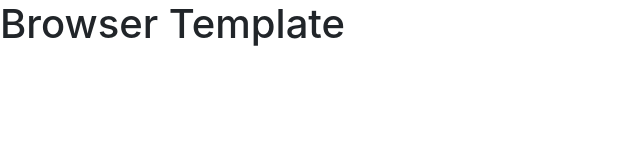
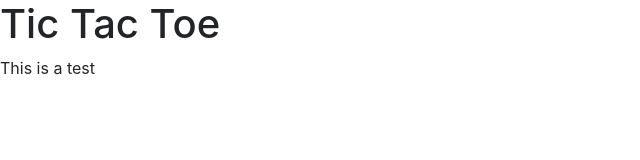
Before and after one commit to perryfhuang/tictactoe, a website built with webpack: page index.html in a window 1280 px wide. Shown: the whole page, without its empty margins (0-640 px from the left). Built offline with nearby package versions, Linux system fonts and the light colour scheme.

Commit message:
First commit for test deployment

```diff
--- a/index.html
+++ b/index.html
@@ -12,6 +12,7 @@
       <script src="public/application.js" type="text/javascript" charset="utf-8" defer></script>
     </head>
     <body>
-      <h1>Browser Template</h1>
+      <h1>Tic Tac Toe</h1>
+      <p>This is a test</p>
     </body>
 </html>
```
